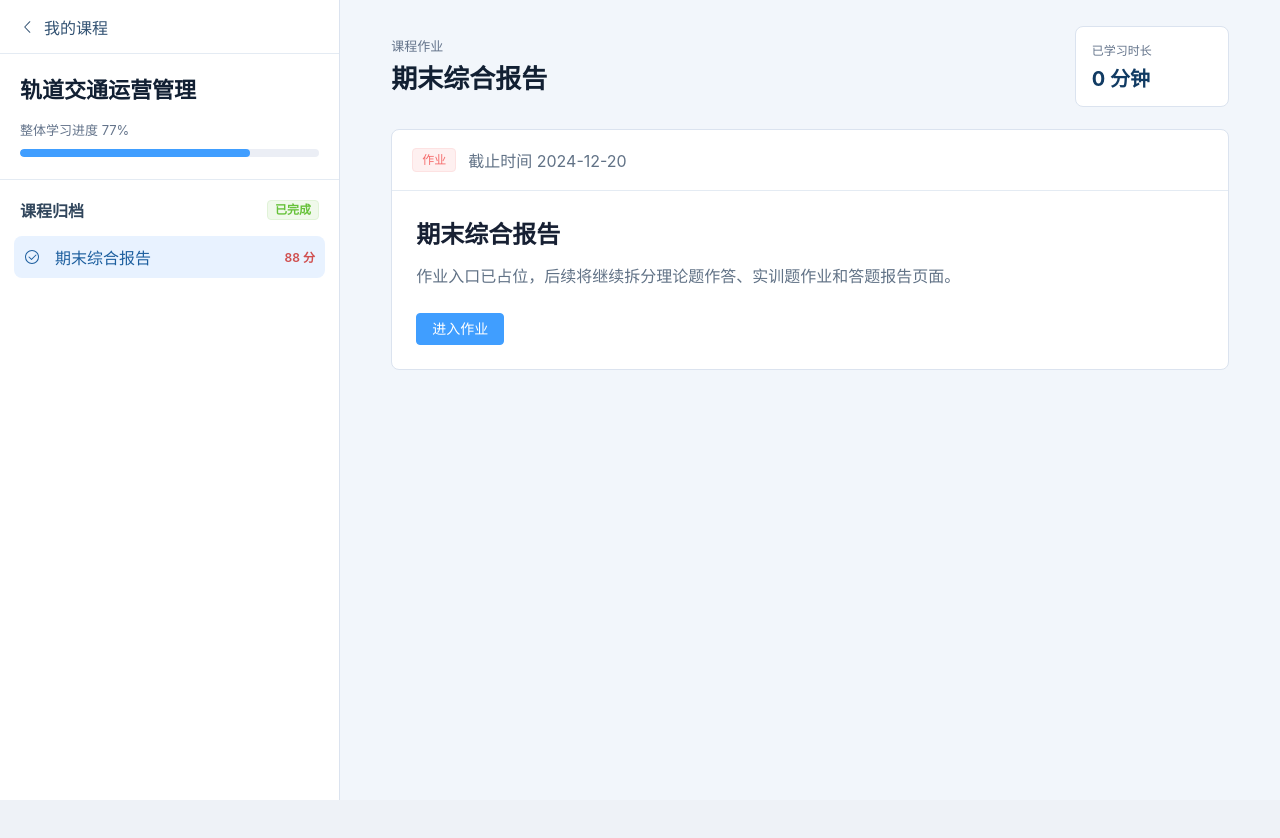
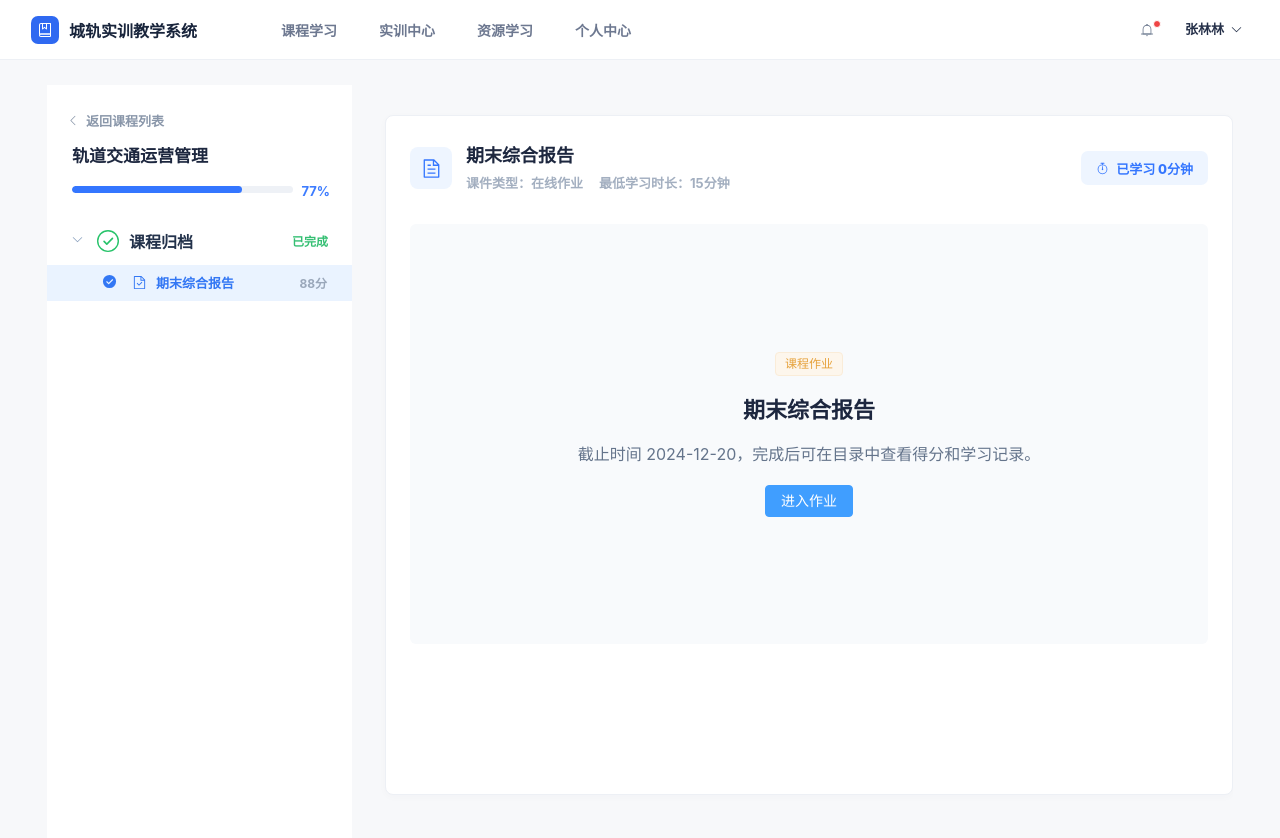
Before and after one commit to youwuy/-jiaoxuepeiyu, a Vue app: page /student/courses in a window 1280 px wide. Both pictures are taken after a click on the button "查看详情". Shown: the top 838 px of the page. Before the commit the page ends 800 px from the top, so only its background shows below. Built offline with nearby package versions, Linux system fonts and the light colour scheme.

Commit message:
feat: add student course learning workspace

```diff
--- a/src/env.d.ts
+++ b/src/env.d.ts
@@ -4,3 +4,8 @@ declare module '*.vue' {
   const component: DefineComponent<object, object, unknown>;
   export default component;
 }
+
+declare module '*.png' {
+  const src: string;
+  export default src;
+}
--- a/src/features/student/courses.ts
+++ b/src/features/student/courses.ts
@@ -17,7 +17,9 @@ export interface CourseCatalogItem {
   type: CourseItemType;
   title: string;
   status: CourseItemStatus;
+  resourceType?: string;
   durationMinutes?: number;
+  learnedSeconds?: number;
   minDurationMinutes?: number;
   score?: number;
   deadline?: string;
@@ -130,8 +132,8 @@ export const mockStudentCourses: StudentCourse[] = [
     term: '2024-2025学年 下学期',
     startAt: '2025-03-11',
     endAt: '2025-06-20',
-    completedItems: 2,
-    totalItems: 10,
+    completedItems: 5,
+    totalItems: 11,
     resourceCount: 12,
     assignmentCount: 8,
     teachers: ['王建国', '李忠华'],
@@ -139,15 +141,27 @@ export const mockStudentCourses: StudentCourse[] = [
     chapters: [
       {
         id: 'chapter-1',
-        title: '第一章 城轨系统认知',
+        title: '第一章 城市轨道交通概述',
         status: 'completed',
         items: [
           {
             id: 'ware-1-1',
             type: 'courseware',
-            title: '1.1 城市轨道交通发展',
+            title: '1.1 城市轨道交通定义与分类',
             status: 'completed',
+            resourceType: 'PPT文档',
             durationMinutes: 18,
+            minDurationMinutes: 15,
+            openStart: '2025-03-11',
+            openEnd: '2025-06-20'
+          },
+          {
+            id: 'ware-1-2',
+            type: 'courseware',
+            title: '1.2 国内外发展历程',
+            status: 'completed',
+            resourceType: 'PPT文档',
+            durationMinutes: 16,
             minDurationMinutes: 15,
             openStart: '2025-03-11',
             openEnd: '2025-06-20'
@@ -155,7 +169,7 @@ export const mockStudentCourses: StudentCourse[] = [
           {
             id: 'work-1-1',
             type: 'assignment',
-            title: '章节理论练习',
+            title: '第一章作业',
             status: 'completed',
             score: 92,
             deadline: '2025-04-20'
@@ -164,14 +178,15 @@ export const mockStudentCourses: StudentCourse[] = [
       },
       {
         id: 'chapter-2',
-        title: '第二章 车站类型与布局',
+        title: '第二章 线路与车站',
         status: 'learning',
         items: [
           {
             id: 'ware-2-1',
             type: 'courseware',
-            title: '2.1 岛式与侧式站台',
+            title: '2.1 线路分类与特点',
             status: 'completed',
+            resourceType: 'PPT文档',
             durationMinutes: 22,
             minDurationMinutes: 20,
             openStart: '2025-03-11',
@@ -182,23 +197,36 @@ export const mockStudentCourses: StudentCourse[] = [
             type: 'courseware',
             title: '2.2 车站类型与布局',
             status: 'current',
+            resourceType: 'PPT文档',
             durationMinutes: 12,
-            minDurationMinutes: 20,
+            learnedSeconds: 512,
+            minDurationMinutes: 15,
+            openStart: '2025-03-11',
+            openEnd: '2025-06-20'
+          },
+          {
+            id: 'ware-2-3',
+            type: 'courseware',
+            title: '2.3 换乘站设计',
+            status: 'pending',
+            resourceType: 'PPT文档',
+            durationMinutes: 0,
+            minDurationMinutes: 15,
             openStart: '2025-03-11',
             openEnd: '2025-06-20'
           },
           {
             id: 'work-2-1',
             type: 'assignment',
-            title: '车站布局实训作业',
-            status: 'pending',
-            deadline: '2025-05-15'
+            title: '第二章作业',
+            status: 'locked',
+            deadline: '2025-03-20'
           }
         ]
       },
       {
         id: 'chapter-3',
-        title: '第三章 运营组织基础',
+        title: '第三章 车辆系统',
         status: 'notStarted',
         items: [
           {
@@ -217,6 +245,42 @@ export const mockStudentCourses: StudentCourse[] = [
             title: '运营组织理论作业',
             status: 'locked',
             deadline: '2025-06-10'
+          }
+        ]
+      },
+      {
+        id: 'chapter-4',
+        title: '第四章 信号与通信系统',
+        status: 'notStarted',
+        items: [
+          {
+            id: 'ware-4-1',
+            type: 'courseware',
+            title: '4.1 信号系统认知',
+            status: 'locked',
+            resourceType: 'PPT文档',
+            durationMinutes: 0,
+            minDurationMinutes: 15,
+            openStart: '2025-03-20',
+            openEnd: '2025-06-20'
+          }
+        ]
+      },
+      {
+        id: 'chapter-5',
+        title: '第五章 供电系统',
+        status: 'notStarted',
+        items: [
+          {
+            id: 'ware-5-1',
+            type: 'courseware',
+            title: '5.1 牵引供电基础',
+            status: 'locked',
+            resourceType: 'PPT文档',
+            durationMinutes: 0,
+            minDurationMinutes: 15,
+            openStart: '2025-03-20',
+            openEnd: '2025-06-20'
           }
         ]
       }
--- a/src/styles/global.css
+++ b/src/styles/global.css
@@ -416,6 +416,15 @@ a {
   box-shadow: 0 10px 24px rgba(41, 64, 106, 0.08);
 }
 
+.course-card.is-clickable {
+  cursor: pointer;
+}
+
+.course-card.is-clickable:focus-visible {
+  outline: 2px solid #3d7cff;
+  outline-offset: 2px;
+}
+
 .course-card-head,
 .course-period {
   display: flex;
@@ -815,89 +824,164 @@ a {
   font-size: 22px;
 }
 
-.learn-page {
-  min-height: 100vh;
+.learn-workbench {
   display: grid;
-  grid-template-columns: 340px minmax(0, 1fr);
-  background: #f2f6fb;
+  grid-template-columns: 305px minmax(0, 1fr);
+  min-height: calc(100vh - 85px);
+  margin-top: 0;
+  overflow: hidden;
+  border-radius: 0;
+  background: #f7f8fa;
 }
 
-.course-sidebar {
-  display: flex;
-  min-height: 100vh;
-  flex-direction: column;
-  border-right: 1px solid #dbe3ef;
+.learn-workbench .course-sidebar {
+  min-width: 0;
+  padding: 20px 0 26px;
   background: #ffffff;
 }
 
 .back-link {
-  display: flex;
+  display: inline-flex;
   align-items: center;
-  gap: 8px;
-  width: 100%;
-  min-height: 54px;
-  padding: 0 20px;
+  gap: 6px;
+  min-height: 30px;
+  margin-left: 14px;
+  padding: 0 6px;
   border: 0;
-  border-bottom: 1px solid #e4ebf3;
-  background: #ffffff;
-  color: #315172;
+  background: transparent;
+  color: #8a97aa;
   cursor: pointer;
   font: inherit;
-  text-align: left;
+  font-size: 13px;
+  font-weight: 600;
 }
 
 .course-title-block {
-  padding: 22px 20px;
-  border-bottom: 1px solid #e4ebf3;
+  position: relative;
+  padding: 10px 25px 24px;
 }
 
 .course-title-block h1 {
-  color: #122033;
-  font-size: 22px;
+  margin: 0 0 18px;
+  color: #1d273f;
+  font-size: 17px;
   line-height: 1.35;
+  font-weight: 800;
   letter-spacing: 0;
 }
 
-.course-title-block p {
-  margin: 14px 0 10px;
-  color: #64748b;
+.course-progress-strip {
+  width: calc(100% - 34px);
+  height: 7px;
+  overflow: hidden;
+  border-radius: 999px;
+  background: #eef1f6;
+}
+
+.course-progress-strip span {
+  display: block;
+  height: 100%;
+  border-radius: inherit;
+  background: #3476ff;
+}
+
+.course-title-block > strong {
+  position: absolute;
+  right: 22px;
+  bottom: 18px;
+  color: #3d7cff;
   font-size: 13px;
 }
 
 .catalog-scroll {
-  flex: 1;
-  min-height: 0;
+  height: calc(100vh - 195px);
 }
 
 .catalog-section {
-  padding: 18px 14px 4px;
+  padding: 0;
 }
 
 .chapter-row {
-  display: flex;
+  display: grid;
+  grid-template-columns: 18px 24px minmax(0, 1fr) 52px;
   align-items: center;
-  justify-content: space-between;
-  gap: 10px;
-  padding: 0 6px 10px;
-  color: #31465c;
+  gap: 8px;
+  min-height: 48px;
+  padding: 0 24px;
+  color: #23324b;
+  font-weight: 800;
+}
+
+.chapter-row.is-learning {
+  border: 2px solid #3d7cff;
+  background: #eff6ff;
+}
+
+.chapter-row.is-notStarted {
+  color: #9aa6b7;
+}
+
+.chapter-row strong {
+  min-width: 0;
+  overflow: hidden;
+  text-overflow: ellipsis;
+  white-space: nowrap;
+}
+
+.chapter-row em {
+  color: #35bf73;
+  font-size: 12px;
+  font-style: normal;
   font-weight: 700;
+  text-align: right;
+}
+
+.chapter-row.is-notStarted em {
+  color: #a4afbd;
+}
+
+.chapter-caret {
+  color: #8aa0be;
+  font-size: 13px;
+}
+
+.chapter-index {
+  width: 22px;
+  height: 22px;
+  display: grid;
+  place-items: center;
+  border-radius: 50%;
+  background: #dde4ee;
+  color: #8b98aa;
+  font-size: 12px;
+  font-weight: 800;
+}
+
+.chapter-index.is-completed {
+  background: #27c36a;
+  color: #ffffff;
+}
+
+.chapter-index.is-learning {
+  background: #4a84ff;
+  color: #ffffff;
 }
 
 .catalog-item {
   display: grid;
   width: 100%;
-  grid-template-columns: 22px minmax(0, 1fr) auto;
+  grid-template-columns: 22px 16px minmax(0, 1fr) auto;
   align-items: center;
-  gap: 9px;
-  min-height: 42px;
-  margin: 4px 0;
-  padding: 8px 10px;
+  gap: 8px;
+  min-height: 36px;
+  padding: 0 25px 0 55px;
   border: 0;
-  border-radius: 8px;
-  background: transparent;
-  color: #40556d;
+  background: #ffffff;
+  color: #8795aa;
   cursor: pointer;
   font: inherit;
+  font-size: 13px;
+  font-weight: 600;
   text-align: left;
 }
 
@@ -909,135 +993,151 @@ a {
 }
 
 .catalog-item strong {
-  color: #d04f4f;
+  color: #9aa7ba;
   font-size: 12px;
-  font-weight: 600;
+  font-weight: 700;
+}
+
+.catalog-item strong.is-danger {
+  color: #ff6b6b;
+}
+
+.catalog-item .el-icon {
+  font-size: 15px;
+}
+
+.catalog-item-state {
+  color: #cbd3df;
+}
+
+.catalog-item-type {
+  color: #9db3d3;
+}
+
+.catalog-item.completed .catalog-item-state {
+  color: #27c36a;
 }
 
 .catalog-item.active {
-  background: #e8f2ff;
-  color: #1d5f9f;
+  background: #eaf3ff;
+  color: #3377f4;
+  font-weight: 800;
+}
+
+.catalog-item.active .catalog-item-state,
+.catalog-item.active .catalog-item-type {
+  color: #3377f4;
 }
 
 .catalog-item.locked {
-  color: #a1adbb;
+  color: #b3bdca;
   cursor: not-allowed;
 }
 
 .learn-main {
   min-width: 0;
-  padding: 26px clamp(24px, 4vw, 54px);
+  padding: 30px 0 0 33px;
+  background: #f7f8fa;
+}
+
+.courseware-panel {
+  min-height: calc(100vh - 120px);
+  padding: 28px 24px 26px;
+  border: 1px solid #edf0f5;
+  border-radius: 8px;
+  background: #ffffff;
+  box-shadow: 0 2px 8px rgba(20, 35, 66, 0.025);
 }
 
 .learn-header {
-  display: flex;
+  display: grid;
+  grid-template-columns: 42px minmax(0, 1fr) auto;
   align-items: center;
-  justify-content: space-between;
-  gap: 24px;
-  margin-bottom: 22px;
+  gap: 14px;
+  margin-bottom: 32px;
+}
+
+.learn-file-icon {
+  width: 42px;
+  height: 42px;
+  display: grid;
+  place-items: center;
+  border-radius: 8px;
+  background: #eef5ff;
+  color: #3476ff;
+  font-size: 21px;
+}
+
+.learn-header h2 {
+  margin: 0;
+  color: #1d273f;
+  font-size: 18px;
+  line-height: 1.3;
+  font-weight: 800;
+  letter-spacing: 0;
 }
 
 .learn-header p {
-  color: #64748b;
+  display: flex;
+  gap: 16px;
+  margin: 6px 0 0;
+  color: #a3afc0;
+  font-size: 13px;
+  font-weight: 700;
+}
+
+.learn-timer {
+  display: inline-flex;
+  align-items: center;
+  gap: 7px;
+  min-height: 34px;
+  padding: 0 15px;
+  border-radius: 7px;
+  background: #eef5ff;
+  color: #3476ff;
   font-size: 13px;
 }
 
-.learn-header h2 {
-  margin-top: 6px;
-  color: #122033;
-  font-size: 26px;
-  line-height: 1.35;
-  letter-spacing: 0;
-}
-
-.learn-timer {
-  min-width: 154px;
-  padding: 14px 16px;
-  border: 1px solid #dbe3ef;
-  border-radius: 8px;
-  background: #ffffff;
-}
-
-.learn-timer span {
-  display: block;
-  color: #64748b;
-  font-size: 12px;
-}
-
 .learn-timer strong {
-  display: block;
-  margin-top: 5px;
-  color: #113b63;
-  font-size: 20px;
-}
-
-.courseware-panel,
-.assignment-panel {
-  border: 1px solid #dbe3ef;
-  border-radius: 8px;
-  background: #ffffff;
-}
-
-.ware-meta,
-.assignment-panel > div {
-  display: flex;
-  flex-wrap: wrap;
-  align-items: center;
-  gap: 12px;
-  padding: 18px 20px;
-  border-bottom: 1px solid #e4ebf3;
-  color: #617286;
+  font-weight: 800;
 }
 
 .preview-window {
-  min-height: 520px;
+  overflow: hidden;
+  border-radius: 6px;
+  background: #101828;
+}
+
+.preview-window img {
+  display: block;
+  width: 100%;
+  height: min(582px, calc(100vh - 260px));
+  min-height: 360px;
+  object-fit: cover;
+}
+
+.assignment-panel {
+  min-height: 420px;
   display: grid;
-  place-items: center;
   align-content: center;
-  padding: 46px;
-  color: #53677c;
+  justify-items: center;
+  gap: 16px;
+  border-radius: 6px;
+  background: #f8fafc;
+  color: #64748b;
   text-align: center;
 }
 
-.preview-window .el-icon {
-  color: #4f86bd;
-  font-size: 58px;
-}
-
-.preview-window h3 {
-  margin: 18px 0 10px;
-  color: #172033;
-  font-size: 24px;
-  letter-spacing: 0;
-}
-
-.preview-window p {
-  max-width: 520px;
+.assignment-panel h3 {
   margin: 0;
-  line-height: 1.8;
-}
-
-.assignment-panel {
-  padding-bottom: 24px;
-}
-
-.assignment-panel h3,
-.assignment-panel p,
-.assignment-panel .el-button {
-  margin-left: 24px;
-  margin-right: 24px;
-}
-
-.assignment-panel h3 {
-  margin-top: 24px;
-  font-size: 24px;
+  color: #1d273f;
+  font-size: 22px;
   letter-spacing: 0;
 }
 
 .assignment-panel p {
-  margin-top: 12px;
-  margin-bottom: 22px;
-  color: #617286;
+  max-width: 520px;
+  margin: 0;
   line-height: 1.8;
 }
 
@@ -1065,11 +1165,11 @@ a {
     grid-template-columns: repeat(2, minmax(0, 1fr));
   }
 
-  .learn-page {
+  .learn-workbench {
     grid-template-columns: 1fr;
   }
 
-  .course-sidebar {
+  .learn-workbench .course-sidebar {
     min-height: auto;
     border-right: 0;
   }
@@ -1140,11 +1240,19 @@ a {
   }
 
   .learn-main {
-    padding: 22px 14px 34px;
+    padding: 18px 0 34px;
   }
 
   .preview-window {
-    min-height: 360px;
-    padding: 30px 18px;
+    min-height: auto;
+  }
+
+  .learn-header {
+    grid-template-columns: 42px minmax(0, 1fr);
+  }
+
+  .learn-timer {
+    grid-column: 1 / -1;
+    justify-self: start;
   }
 }
--- a/src/views/student/StudentCourseLearn.vue
+++ b/src/views/student/StudentCourseLearn.vue
@@ -1,131 +1,159 @@
 <template>
-  <section class="learn-page">
+  <StudentShell eyebrow="课程学习" title="课程详情">
+    <section class="learn-workbench">
       <aside class="course-sidebar">
         <button class="back-link" @click="router.push('/student/courses')">
           <el-icon><ArrowLeft /></el-icon>
-        我的课程
+          返回课程列表
         </button>
 
         <div class="course-title-block">
           <h1>{{ course.name }}</h1>
-        <p>整体学习进度 {{ progress }}%</p>
-        <el-progress :percentage="progress" :stroke-width="8" :show-text="false" />
+          <div class="course-progress-strip">
+            <span :style="{ width: `${progress}%` }"></span>
+          </div>
+          <strong>{{ progress }}%</strong>
         </div>
 
         <el-scrollbar class="catalog-scroll">
-        <section v-for="chapter in course.chapters" :key="chapter.id" class="catalog-section">
-          <div class="chapter-row">
-            <span>{{ chapter.title }}</span>
-            <el-tag size="small" :type="chapterTagType(chapter.status)">
-              {{ chapterStatusText[chapter.status] }}
-            </el-tag>
+          <section v-for="(chapter, chapterIndex) in course.chapters" :key="chapter.id" class="catalog-section">
+            <div class="chapter-row" :class="`is-${chapter.status}`">
+              <span class="chapter-caret">
+                <el-icon><ArrowDown v-if="chapter.status !== 'notStarted'" /><ArrowRight v-else /></el-icon>
+              </span>
+              <span class="chapter-index" :class="`is-${chapter.status}`">
+                <CircleCheckFilled v-if="chapter.status === 'completed'" />
+                <template v-else>{{ chapterIndex + 1 }}</template>
+              </span>
+              <strong>{{ chapter.title }}</strong>
+              <em>{{ chapterStatusText[chapter.status] }}</em>
             </div>
 
             <button
               v-for="item in chapter.items"
               :key="item.id"
               class="catalog-item"
-            :class="{ active: selectedItem?.id === item.id, locked: item.status === 'locked' }"
+              :class="itemClasses(item)"
               @click="selectItem(item)"
             >
+              <span class="catalog-item-state">
                 <el-icon>
-              <Lock v-if="item.status === 'locked'" />
-              <CircleCheck v-else-if="item.status === 'completed'" />
-              <VideoPlay v-else-if="item.type === 'courseware'" />
+                  <CircleCheckFilled v-if="item.status === 'completed'" />
+                  <CircleCheck v-else-if="selectedItem?.id === item.id" />
+                  <CircleClose v-else-if="item.status === 'locked'" />
+                  <Clock v-else />
+                </el-icon>
+              </span>
+              <el-icon class="catalog-item-type">
+                <Document v-if="item.type === 'courseware'" />
                 <DocumentChecked v-else />
               </el-icon>
               <span>{{ item.title }}</span>
-            <strong v-if="item.score !== undefined">{{ item.score }} 分</strong>
-            <strong v-else-if="item.deadline">截止 {{ item.deadline.slice(5) }}</strong>
+              <strong v-if="item.score !== undefined">{{ item.score }}分</strong>
+              <strong v-else-if="item.deadline" class="is-danger">截止 {{ item.deadline.slice(5) }}</strong>
+              <strong v-else>{{ item.type === 'courseware' ? '课件' : '作业' }}</strong>
             </button>
           </section>
         </el-scrollbar>
       </aside>
 
       <main class="learn-main">
+        <section v-if="selectedItem" class="courseware-panel">
           <header class="learn-header">
+            <div class="learn-file-icon">
+              <el-icon><Document /></el-icon>
+            </div>
             <div>
-          <p>{{ selectedItem?.type === 'courseware' ? '课件学习' : '课程作业' }}</p>
-          <h2>{{ selectedItem?.title }}</h2>
+              <h2>{{ selectedItem.title }}</h2>
+              <p>
+                课件类型：{{ selectedItem.resourceType ?? itemTypeText[selectedItem.type] }}
+                <span>最低学习时长：{{ selectedItem.minDurationMinutes ?? 15 }}分钟</span>
+              </p>
             </div>
             <div class="learn-timer">
-          <span>已学习时长</span>
-          <strong>{{ selectedItem?.durationMinutes ?? 0 }} 分钟</strong>
+              <el-icon><Timer /></el-icon>
+              <strong>已学习 {{ formatLearnedTime(selectedItem) }}</strong>
             </div>
           </header>
 
-      <section v-if="selectedItem?.type === 'courseware'" class="courseware-panel">
-        <div class="ware-meta">
-          <el-tag>课件</el-tag>
-          <span>最低学习时长 {{ selectedItem.minDurationMinutes }} 分钟</span>
-          <span>{{ selectedItem.openStart }} 至 {{ selectedItem.openEnd }} 开放</span>
+          <div v-if="selectedItem.type === 'courseware'" class="preview-window">
+            <img :src="stationPreview" :alt="selectedItem.title" />
           </div>
-        <div class="preview-window">
-          <el-icon><Reading /></el-icon>
+
+          <div v-else class="assignment-panel">
+            <el-tag type="warning" effect="light">课程作业</el-tag>
             <h3>{{ selectedItem.title }}</h3>
-          <p>这里展示课件预览内容。后续接入资源预览接口后，可加载 PDF、视频、PPT、图片等资源。</p>
+            <p>截止时间 {{ selectedItem.deadline }}，完成后可在目录中查看得分和学习记录。</p>
+            <el-button type="primary" :disabled="selectedItem.status === 'locked'">进入作业</el-button>
           </div>
-      </section>
-
-      <section v-else class="assignment-panel">
-        <div>
-          <el-tag type="danger">作业</el-tag>
-          <span>截止时间 {{ selectedItem?.deadline }}</span>
-        </div>
-        <h3>{{ selectedItem?.title }}</h3>
-        <p>作业入口已占位，后续将继续拆分理论题作答、实训题作业和答题报告页面。</p>
-        <el-button type="primary" :disabled="selectedItem?.status === 'locked'">进入作业</el-button>
         </section>
       </main>
     </section>
+  </StudentShell>
 </template>
 
 <script setup lang="ts">
-import { computed, ref } from 'vue';
+import { computed, ref, watch } from 'vue';
 import { useRoute, useRouter } from 'vue-router';
 import { ElMessage } from 'element-plus';
 import {
+  ArrowDown,
   ArrowLeft,
+  ArrowRight,
   CircleCheck,
+  CircleCheckFilled,
+  CircleClose,
+  Clock,
+  Document,
   DocumentChecked,
-  Lock,
-  Reading,
-  VideoPlay
+  Timer
 } from '@element-plus/icons-vue';
+import StudentShell from '../../components/student/StudentShell.vue';
+import stationPreview from '../../assets/course-station-preview.png';
 import {
   calculateCourseProgress,
   mockStudentCourses,
   type CourseCatalogItem,
-  type CourseChapter
+  type CourseChapter,
+  type CourseItemType
 } from '../../features/student/courses';
 
 const route = useRoute();
 const router = useRouter();
-const courseId = Number(route.params.id);
-const course = computed(() => mockStudentCourses.find((item) => item.id === courseId) ?? mockStudentCourses[0]);
+const courseId = computed(() => Number(route.params.id));
+const course = computed(() => mockStudentCourses.find((item) => item.id === courseId.value) ?? mockStudentCourses[0]);
 const progress = computed(() => calculateCourseProgress(course.value));
-
-const selectedItem = ref<CourseCatalogItem | undefined>(
-  course.value.chapters.flatMap((chapter) => chapter.items).find((item) => item.status === 'current') ??
-    course.value.chapters[0]?.items[0]
-);
+const selectedItem = ref<CourseCatalogItem>();
 
 const chapterStatusText: Record<CourseChapter['status'], string> = {
   completed: '已完成',
-  learning: '学习中',
+  learning: '',
   notStarted: '未开始'
 };
 
-function chapterTagType(status: CourseChapter['status']) {
-  if (status === 'completed') {
-    return 'success';
-  }
+const itemTypeText: Record<CourseItemType, string> = {
+  courseware: 'PPT文档',
+  assignment: '在线作业'
+};
 
-  if (status === 'learning') {
-    return 'primary';
-  }
+watch(
+  course,
+  (nextCourse) => {
+    selectedItem.value =
+      nextCourse.chapters.flatMap((chapter) => chapter.items).find((item) => item.status === 'current') ??
+      nextCourse.chapters.flatMap((chapter) => chapter.items).find((item) => item.status !== 'locked') ??
+      nextCourse.chapters[0]?.items[0];
+  },
+  { immediate: true }
+);
 
-  return 'info';
+function itemClasses(item: CourseCatalogItem) {
+  return {
+    active: selectedItem.value?.id === item.id,
+    completed: item.status === 'completed',
+    locked: item.status === 'locked',
+    pending: item.status === 'pending'
+  };
 }
 
 function selectItem(item: CourseCatalogItem) {
@@ -136,4 +164,16 @@ function selectItem(item: CourseCatalogItem) {
 
   selectedItem.value = item;
 }
+
+function formatLearnedTime(item: CourseCatalogItem): string {
+  const totalSeconds = item.learnedSeconds ?? (item.durationMinutes ?? 0) * 60;
+  const minutes = Math.floor(totalSeconds / 60);
+  const seconds = totalSeconds % 60;
+
+  if (seconds <= 0) {
+    return `${minutes}分钟`;
+  }
+
+  return `${minutes}分${seconds}秒`;
+}
 </script>
```
Also changed, not shown: src/views/student/StudentCourses.vue (+13 -2 lines), src/assets/course-station-preview.png (added), 1 other file (tests, documents, lock files or other folders). Lines whose indentation alone changed are shown as unchanged.
